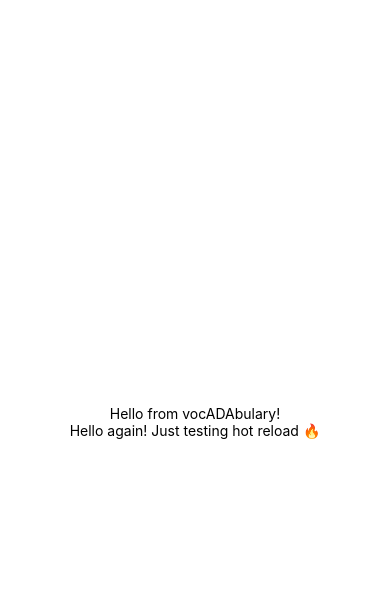
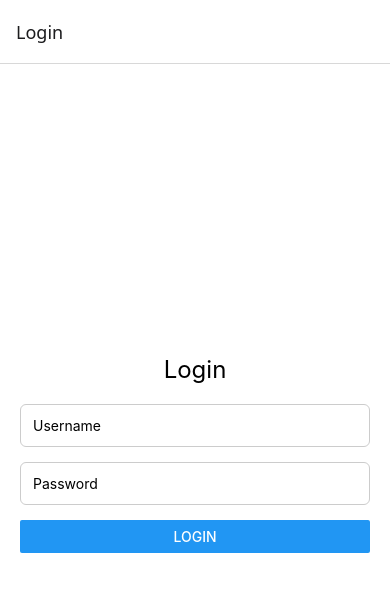
Before and after one commit to sashavershkova/vocADAbulary-mobile-front-end, a React Native app: screen /Login in a window 390 px wide. Shown: the top 592 px of the page. Built offline with nearby package versions, Linux system fonts and the light colour scheme.

Commit message:
add login screen and mock home screen, test

```diff
--- a/App.tsx
+++ b/App.tsx
@@ -1,20 +1,23 @@
-import { StatusBar } from 'expo-status-bar';
-import { StyleSheet, Text, View } from 'react-native';
+import React from 'react';
+import { NavigationContainer } from '@react-navigation/native';
+import { createNativeStackNavigator } from '@react-navigation/native-stack';
+import LoginScreen from './screens/LoginScreen';
+import HomeScreen from './screens/HomeScreen';
+
+export type RootStackParamList = {
+  Login: undefined;
+  Home: undefined;
+};
+
+const Stack = createNativeStackNavigator<RootStackParamList>();
 
 export default function App() {
   return (
-    <View style={{ flex: 1, justifyContent: 'center', alignItems: 'center' }}>
-      <Text>Hello from vocADAbulary!</Text>
-      <Text>Hello again! Just testing hot reload 🔥</Text>
-    </View>
+    <NavigationContainer>
+      <Stack.Navigator initialRouteName="Login">
+        <Stack.Screen name="Login" component={LoginScreen} />
+        <Stack.Screen name="Home" component={HomeScreen} />
+      </Stack.Navigator>
+    </NavigationContainer>
   );
 }
-
-const styles = StyleSheet.create({
-  container: {
-    flex: 1,
-    backgroundColor: '#fff',
-    alignItems: 'center',
-    justifyContent: 'center',
-  },
-});
--- /dev/null
+++ b/screens/HomeScreen.tsx
@@ -0,0 +1,25 @@
+import React from 'react';
+import { View, Text, StyleSheet } from 'react-native';
+
+const HomeScreen = () => {
+  return (
+    <View style={styles.container}>
+      <Text style={styles.text}>🎉 Welcome to the Home Screen!</Text>
+    </View>
+  );
+};
+
+export default HomeScreen;
+
+const styles = StyleSheet.create({
+  container: {
+    flex: 1,
+    justifyContent: 'center',
+    alignItems: 'center',
+    backgroundColor: '#f8f8f8',
+  },
+  text: {
+    fontSize: 20,
+    fontWeight: '600',
+  },
+});
--- /dev/null
+++ b/screens/LoginScreen.tsx
@@ -0,0 +1,64 @@
+import React, { useState } from 'react';
+import { View, Text, TextInput, Button, StyleSheet } from 'react-native';
+import { NativeStackScreenProps } from '@react-navigation/native-stack';
+import { RootStackParamList } from '../App';
+
+type Props = NativeStackScreenProps<RootStackParamList, 'Login'>;
+
+const LoginScreen = ({ navigation }: Props) => {
+  const [username, setUsername] = useState('');
+  const [password, setPassword] = useState('');
+
+  const handleLogin = () => {
+    // This is mock login — password is ignored
+    const mockUserId = 1;
+    navigation.navigate('Home', { userId: mockUserId });
+  };
+
+  return (
+    <View style={styles.container}>
+      <Text style={styles.title}>Login</Text>
+
+      <TextInput
+        placeholder="Username"
+        style={styles.input}
+        value={username}
+        onChangeText={setUsername}
+        autoCapitalize="none"
+      />
+
+      <TextInput
+        placeholder="Password"
+        style={styles.input}
+        value={password}
+        onChangeText={setPassword}
+        secureTextEntry
+      />
+
+      <Button title="Login" onPress={handleLogin} />
+    </View>
+  );
+};
+
+export default LoginScreen;
+
+const styles = StyleSheet.create({
+  container: {
+    flex: 1,
+    justifyContent: 'center',
+    paddingHorizontal: 20,
+    backgroundColor: '#fff',
+  },
+  title: {
+    fontSize: 24,
+    marginBottom: 20,
+    textAlign: 'center',
+  },
+  input: {
+    borderWidth: 1,
+    borderColor: '#ccc',
+    padding: 12,
+    marginBottom: 15,
+    borderRadius: 6,
+  },
+});
```
